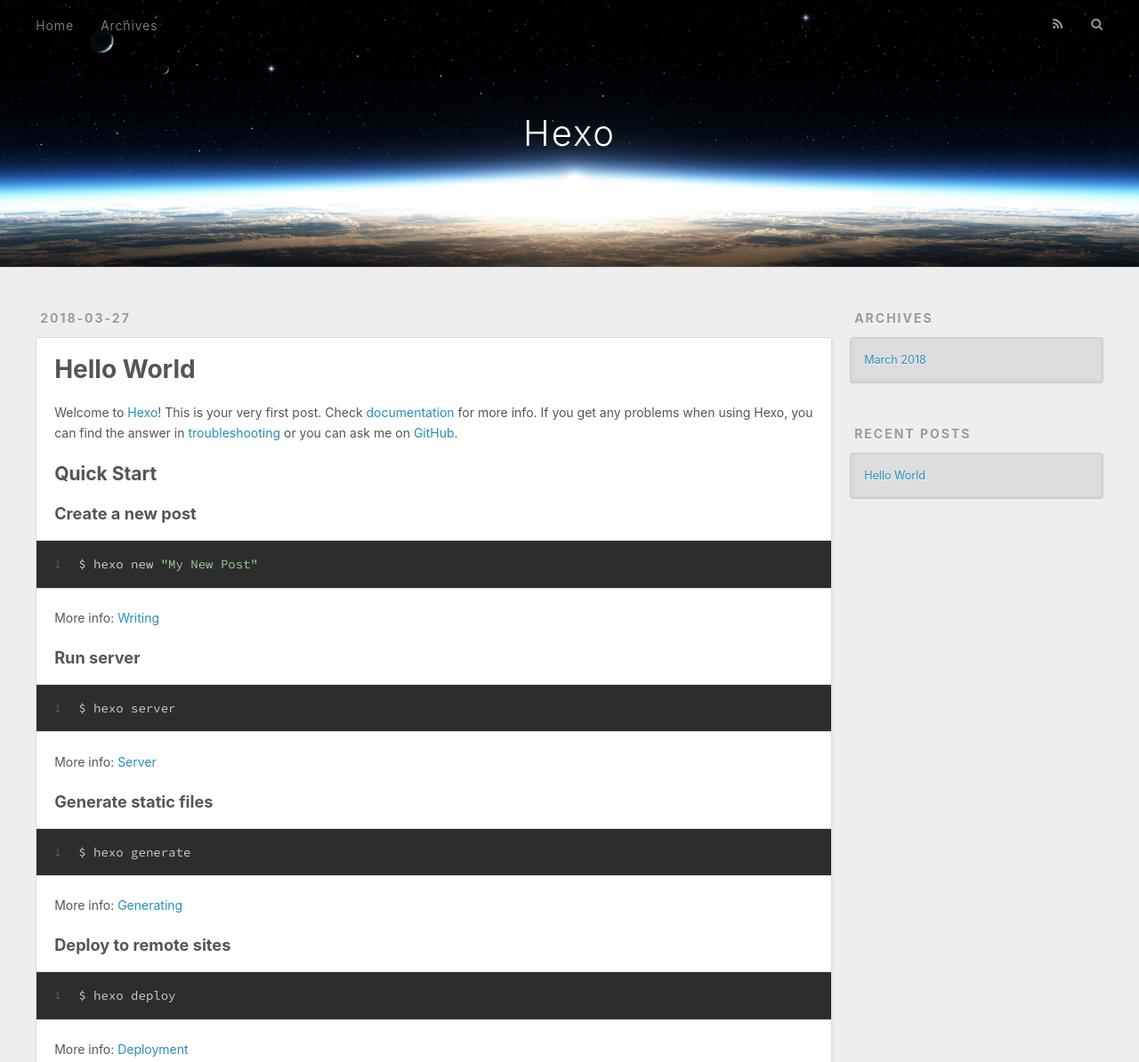
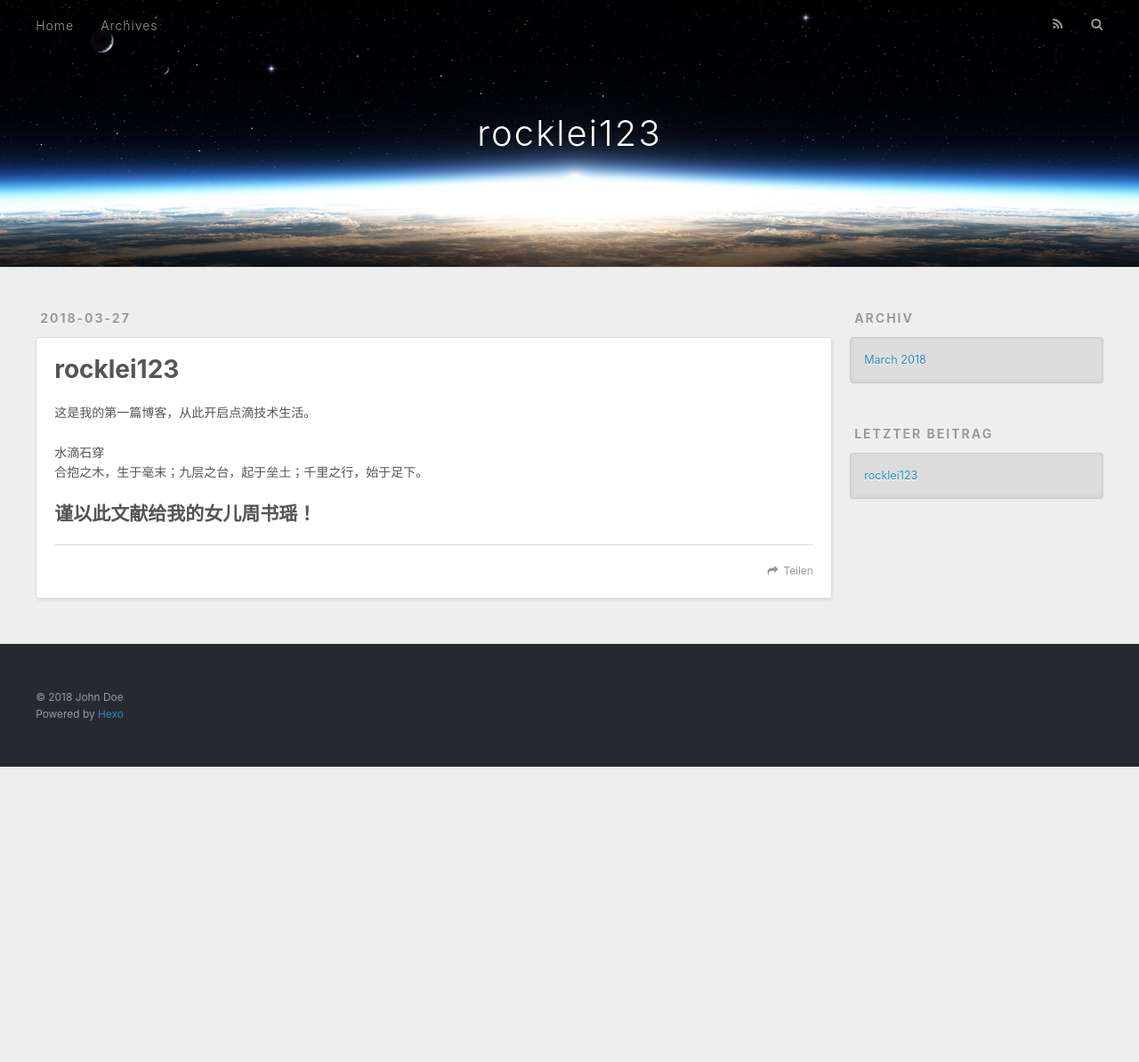
Before and after one commit to rocklei123/rocklei123.github.io, a plain HTML site: page index.html in a window 1280 px wide. Shown: the top 1194 px of the page at 89% size. After the commit the page ends 862 px from the top, so only its background shows below. Drawn offline with nearby package versions, Linux system fonts and the light colour scheme.

Commit message:
Site updated: 2018-03-27 19:32:18

```diff
--- a/index.html
+++ b/index.html
@@ -33,7 +33,7 @@
   <div id="header-outer" class="outer">
     <div id="header-title" class="inner">
       <h1 id="logo-wrap">
-        <a href="/" id="logo">Hexo</a>
+        <a href="/" id="logo">rocklei123</a>
       </h1>
 
     </div>
@@ -50,7 +50,7 @@
 
           <a id="nav-rss-link" class="nav-icon" href="/atom.xml" title="RSS Feed"></a>
 
-        <a id="nav-search-btn" class="nav-icon" title="Search"></a>
+        <a id="nav-search-btn" class="nav-icon" title="Suche"></a>
       </nav>
       <div id="search-form-wrap">
         <form action="//google.com/search" method="get" accept-charset="UTF-8" class="search-form"><input type="search" name="q" class="search-form-input" placeholder="Search"><button type="submit" class="search-form-submit">&#xF002;</button><input type="hidden" name="sitesearch" value="http://yoursite.com"></form>
@@ -75,7 +75,7 @@
 
 
     <h1 itemprop="name">
-      <a class="article-title" href="/2018/03/27/hello-world/">Hello World</a>
+      <a class="article-title" href="/2018/03/27/hello-world/">rocklei123</a>
     </h1>
 
 
@@ -83,20 +83,13 @@
 
     <div class="article-entry" itemprop="articleBody">
 
-        <p>Welcome to <a href="https://hexo.io/" target="_blank" rel="noopener">Hexo</a>! This is your very first post. Check <a href="https://hexo.io/docs/" target="_blank" rel="noopener">documentation</a> for more info. If you get any problems when using Hexo, you can find the answer in <a href="https://hexo.io/docs/troubleshooting.html" target="_blank" rel="noopener">troubleshooting</a> or you can ask me on <a href="https://github.com/hexojs/hexo/issues" target="_blank" rel="noopener">GitHub</a>.</p>
-<h2 id="Quick-Start"><a href="#Quick-Start" class="headerlink" title="Quick Start"></a>Quick Start</h2><h3 id="Create-a-new-post"><a href="#Create-a-new-post" class="headerlink" title="Create a new post"></a>Create a new post</h3><figure class="highlight bash"><table><tr><td class="gutter"><pre><span class="line">1</span><br></pre></td><td class="code"><pre><span class="line">$ hexo new <span class="string">"My New Post"</span></span><br></pre></td></tr></table></figure>
-<p>More info: <a href="https://hexo.io/docs/writing.html" target="_blank" rel="noopener">Writing</a></p>
-<h3 id="Run-server"><a href="#Run-server" class="headerlink" title="Run server"></a>Run server</h3><figure class="highlight bash"><table><tr><td class="gutter"><pre><span class="line">1</span><br></pre></td><td class="code"><pre><span class="line">$ hexo server</span><br></pre></td></tr></table></figure>
-<p>More info: <a href="https://hexo.io/docs/server.html" target="_blank" rel="noopener">Server</a></p>
-<h3 id="Generate-static-files"><a href="#Generate-static-files" class="headerlink" title="Generate static files"></a>Generate static files</h3><figure class="highlight bash"><table><tr><td class="gutter"><pre><span class="line">1</span><br></pre></td><td class="code"><pre><span class="line">$ hexo generate</span><br></pre></td></tr></table></figure>
-<p>More info: <a href="https://hexo.io/docs/generating.html" target="_blank" rel="noopener">Generating</a></p>
-<h3 id="Deploy-to-remote-sites"><a href="#Deploy-to-remote-sites" class="headerlink" title="Deploy to remote sites"></a>Deploy to remote sites</h3><figure class="highlight bash"><table><tr><td class="gutter"><pre><span class="line">1</span><br></pre></td><td class="code"><pre><span class="line">$ hexo deploy</span><br></pre></td></tr></table></figure>
-<p>More info: <a href="https://hexo.io/docs/deployment.html" target="_blank" rel="noopener">Deployment</a></p>
-
+        <p>这是我的第一篇博客，从此开启点滴技术生活。</p>
+<p>水滴石穿<br>合抱之木，生于毫末；九层之台，起于垒土；千里之行，始于足下。</p>
+<h2 id="谨以此文献给我的女儿周书瑶！"><a href="#谨以此文献给我的女儿周书瑶！" class="headerlink" title="谨以此文献给我的女儿周书瑶！"></a>谨以此文献给我的女儿周书瑶！</h2>
 
     </div>
     <footer class="article-footer">
-      <a data-url="http://yoursite.com/2018/03/27/hello-world/" data-id="cjf9jylc00000akuidcwxtdli" class="article-share-link">Share</a>
+      <a data-url="http://yoursite.com/2018/03/27/hello-world/" data-id="cjf9ksynh0000ccuiewhh3x62" class="article-share-link">Teilen</a>
 
 
     </footer>
@@ -122,7 +115,7 @@
 
 
   <div class="widget-wrap">
-    <h3 class="widget-title">Archives</h3>
+    <h3 class="widget-title">Archiv</h3>
     <div class="widget">
       <ul class="archive-list"><li class="archive-list-item"><a class="archive-list-link" href="/archives/2018/03/">March 2018</a></li></ul>
     </div>
@@ -132,12 +125,12 @@
 
 
   <div class="widget-wrap">
-    <h3 class="widget-title">Recent Posts</h3>
+    <h3 class="widget-title">letzter Beitrag</h3>
     <div class="widget">
       <ul>
 
           <li>
-            <a href="/2018/03/27/hello-world/">Hello World</a>
+            <a href="/2018/03/27/hello-world/">rocklei123</a>
           </li>
 
       </ul>
```
Also changed, not shown: 2018/03/27/hello-world/index.html (+16 -23 lines), archives/2018/03/index.html (+6 -6 lines), archives/2018/index.html (+6 -6 lines), archives/index.html (+6 -6 lines).
